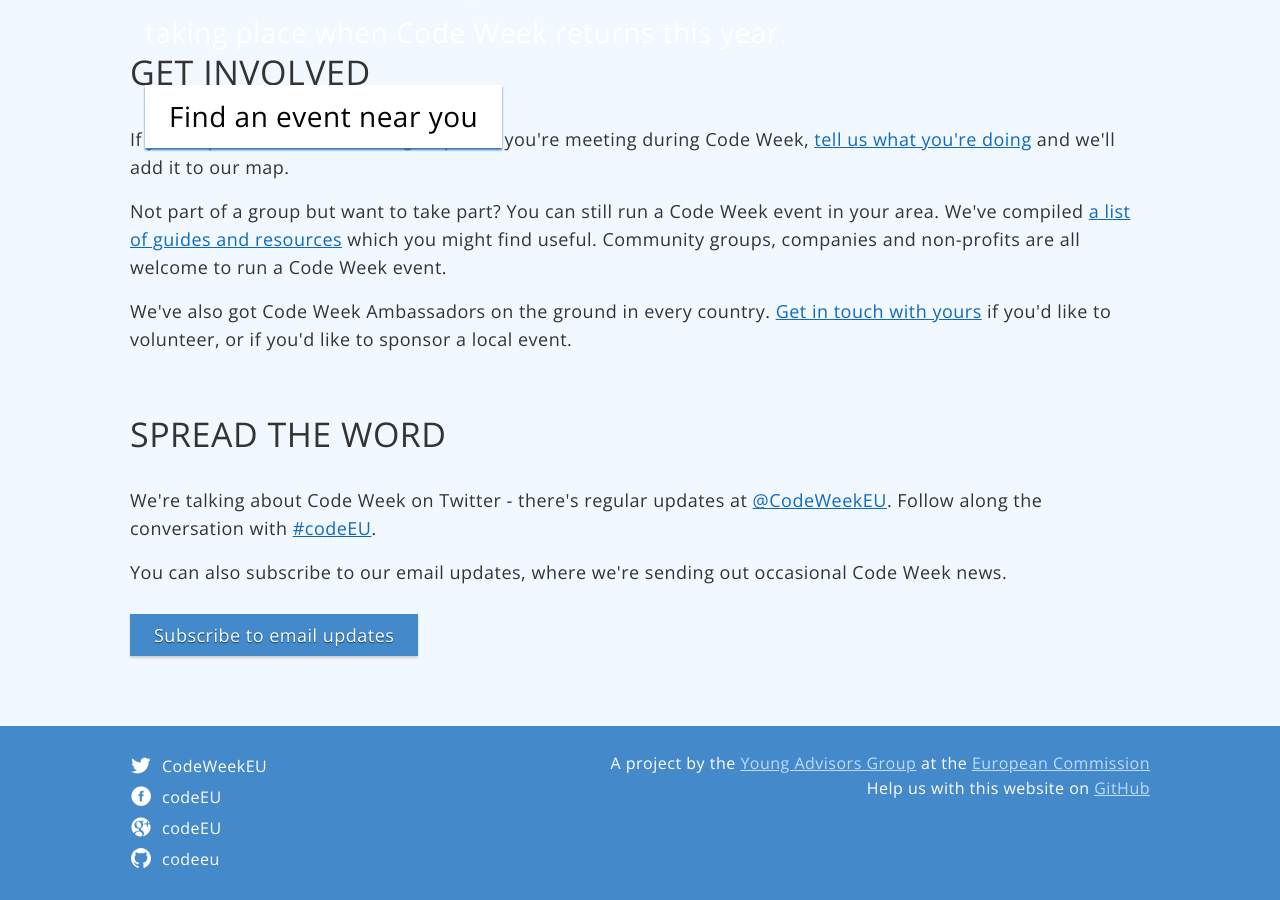
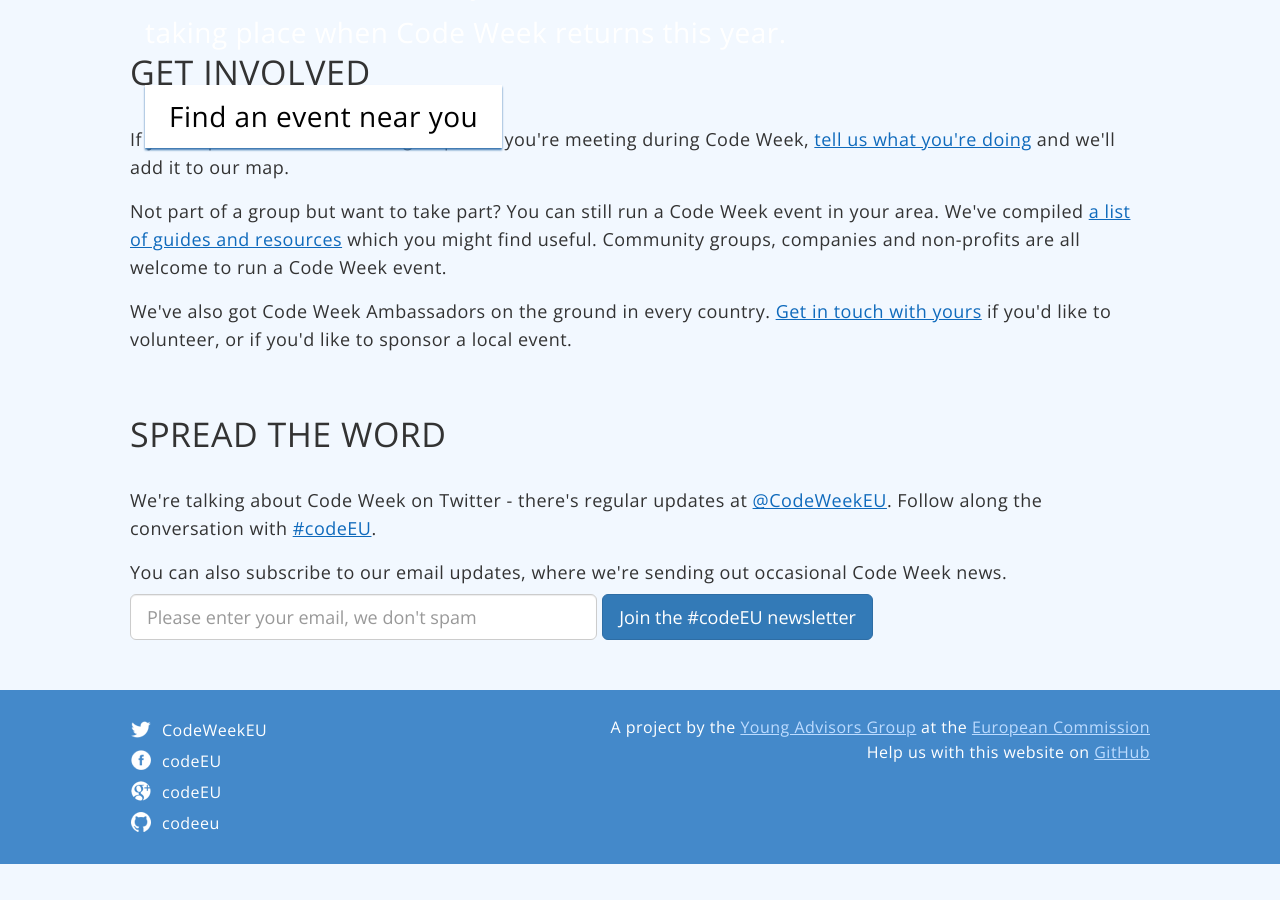
Before and after one commit to codeeu/codeeu.github.io, a Jekyll site: the page built from index.html, in a window 1280 px wide and 900 px high, scrolled down 787 px. Built offline with Jekyll 4.4.1, drawn with Linux system fonts in a browser that asks for light colours; nearby versions of some CDN libraries; Markdown is read by kramdown in place of the engine named in the settings; comment, search, counter and statistics services are not loaded; after the commit the page ends 1651 px from its top, so only the background shows below that.

Commit message:
full mailchimp submit form added to index

```diff
--- a/about/index.html
+++ b/about/index.html
@@ -36,7 +36,7 @@
 
 			<p>We hope Europe Code Week 2013 was just the beginning. Sign up for our newsletter below to be notified about future plans and get involved early this year.</p>
 
-							<!-- Begin MailChimp Signup Form -->
+				<!-- Begin MailChimp Signup Form -->
 				<link href="//cdn-images.mailchimp.com/embedcode/slim-081711.css" rel="stylesheet" type="text/css">
 				<div id="mc_embed_signup">
 				<form action="http://github.us7.list-manage.com/subscribe/post?u=664b714a19a3f9b118f6b1503&amp;id=cb7307ae66" method="post" id="mc-embedded-subscribe-form" name="mc-embedded-subscribe-form" class="form-inline validate" role="form" target="_blank" novalidate>
--- a/index.html
+++ b/index.html
@@ -28,7 +28,16 @@
 
   <p>You can also subscribe to our email updates, where we're sending out occasional Code Week news.</p>
 
-  <div class="button-well">
-    <a href="http://github.us7.list-manage.com/subscribe?u=664b714a19a3f9b118f6b1503&id=cb7307ae66" class="button button-subscribe">Subscribe to email updates</a>
+  <!-- Begin MailChimp Signup Form -->
+  <link href="//cdn-images.mailchimp.com/embedcode/slim-081711.css" rel="stylesheet" type="text/css">
+  <div id="mc_embed_signup">
+  <form action="http://github.us7.list-manage.com/subscribe/post?u=664b714a19a3f9b118f6b1503&amp;id=cb7307ae66" method="post" id="mc-embedded-subscribe-form" name="mc-embedded-subscribe-form" class="form-inline validate" role="form" target="_blank" novalidate>
+    <div class="form-group">
+      <label class="sr-only"for="exampleInputEmail2">Please enter your email</label>
+      <input type="email" value="" name="EMAIL" class="form-control input-lg" size="40" id="mce-EMAIL" placeholder="Please enter your email, we don't spam" required>
+    </div>
+    <input type="submit" value="Join the #codeEU newsletter" name="subscribe" id="mc-embedded-subscribe" class="btn btn-primary btn-lg">
+  </form>
   </div>
+  <!--End mc_embed_signup-->
 </section>
```
